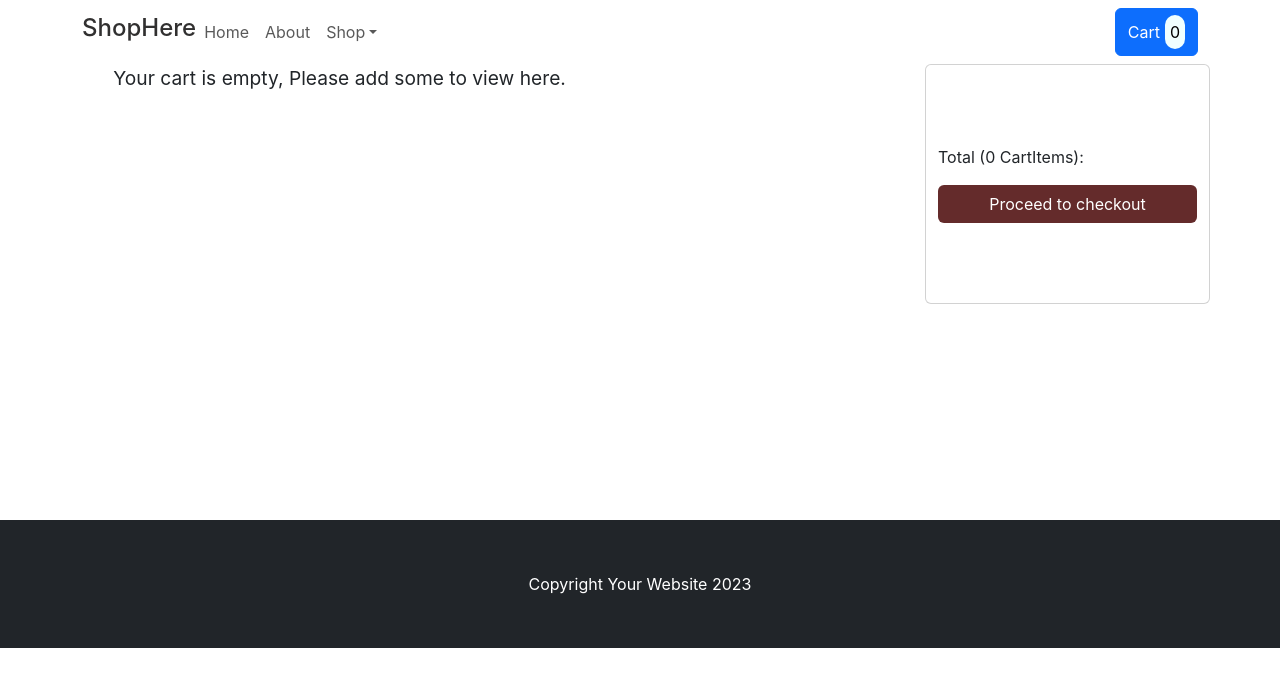
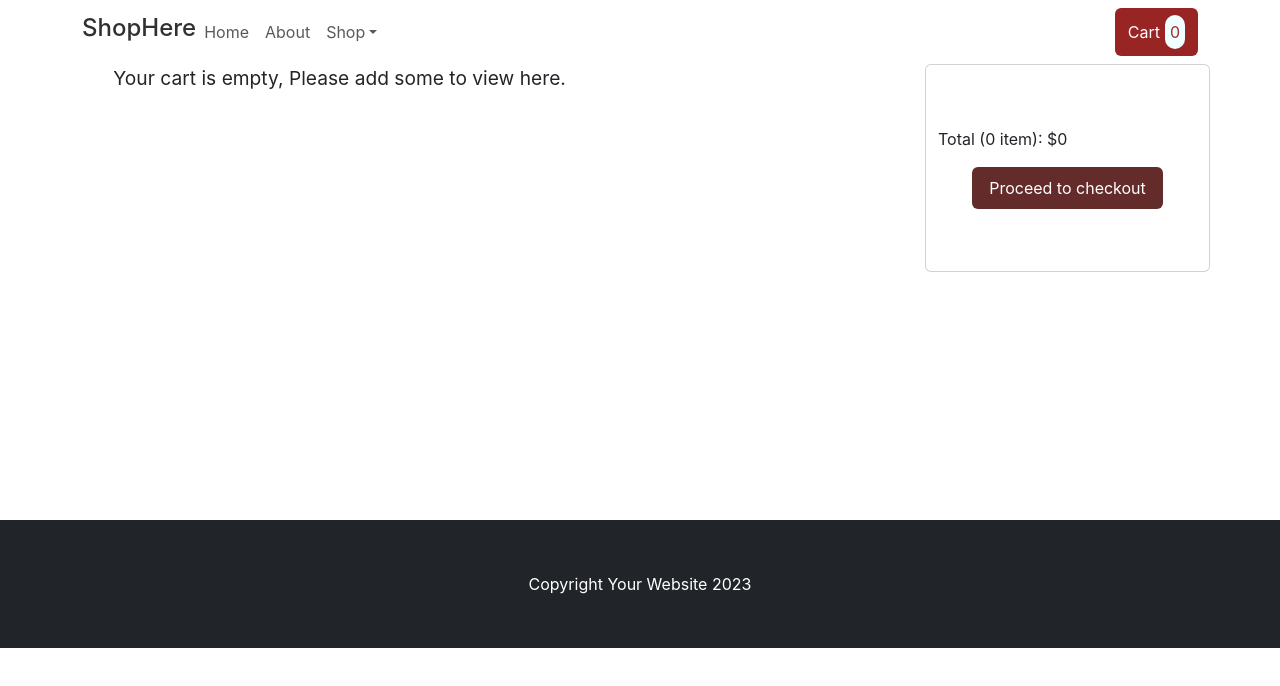
Before and after one commit to ravi-devo/guvi-day28-redux-task, a React (Create React App) app: page /cartItems in a window 1280 px wide. Shown: the top 686 px of the page. Built offline with nearby package versions, Linux system fonts and the light colour scheme.

Commit message:
Total count and responsiveness

```diff
--- a/src/App.js
+++ b/src/App.js
@@ -107,15 +107,17 @@ function App() {
     setCartItems((cartItems) => [...cartItems, newItem]);
   };
 
-  // const updateSubtotal = (product, count) => {
-  //   setCartItems((cartItems) =>
-  //     cartItems.map((e) =>
-  //       if(product.id === e.id){
-  //         return e.subtotal = count * e.price;
-  //       }
-  //     )
-  //   )
-  // }
+  const updateSubtotal = (product, count) => {
+    setCartItems((cartItems) =>
+      cartItems.map((e) => {
+        if (product.id === e.id) {
+          e.subtotal = count * e.price;
+        }
+        return e;
+      }
+      )
+    )
+  }
 
   const removeFromCart = (itemToBeRemoved) => {
     setCartItems((cartItems) =>
@@ -127,7 +129,7 @@ function App() {
 
   return (
     <BrowserRouter>
-      <AppContext.Provider value={{ products, cartItems, addToCart, removeFromCart, cartCount }}>
+      <AppContext.Provider value={{ products, cartItems, addToCart, removeFromCart, cartCount, updateSubtotal }}>
         <div className="App">
           <Navbar />
           <Routes>
--- a/src/Components/Cart/cart.css
+++ b/src/Components/Cart/cart.css
@@ -6,11 +6,10 @@
 }
 
 .totalCount{
-    height: 15rem;
+    height: 13rem;
     display: flex;
     flex-direction: column;
     justify-content: center;
-    flex-wrap: wrap;
     /* position: fixed;
     top: 4rem;
     right: 2rem; */
@@ -18,6 +17,7 @@
 
 .cart-space{
     display: flex;
+    flex-wrap: wrap;
     justify-content: space-between;
 }
 
@@ -25,4 +25,7 @@
     margin-top: 1em;
     background-color: rgb(100, 43, 43);
     color: white;
+    width: fit-content;
+    padding: 0.5em 1em;
+    align-self: center;
 }
--- a/src/Components/Cart/cart.jsx
+++ b/src/Components/Cart/cart.jsx
@@ -1,4 +1,4 @@
-import { useContext, useEffect } from 'react';
+import { useContext, useEffect, useState } from 'react';
 import './cart.css';
 import { AppContext } from '../../App';
 import CartCard from '../CartCard/cartCard';
@@ -7,9 +7,17 @@ const Cart = () => {
 
     const { cartItems } = useContext(AppContext);
 
+    const [total, setTotal] = useState(0);
+
     useEffect(() => {
-        console.log("CartItems", cartItems);
-    })
+        setTotal((total) => {
+            total = 0;
+            cartItems.forEach((e) => {
+                total += e.subtotal;
+            })
+            return total;
+        });
+    }, [cartItems])
 
     return (
         <div className="container">
@@ -20,8 +28,8 @@ const Cart = () => {
                     }
                     ) : <div className='empty-cart'>Your cart is empty, Please add some to view here.</div>}
                 </div>
-                <div className="col-lg-3 totalCount card">
-                    <div>Total ({cartItems.length} CartItems): </div>
+                <div className="col-lg-3 totalCount card mb-5">
+                    <div>Total ({cartItems.length} item): ${total}</div>
                     <div className="btn buyButton">Proceed to checkout</div>
                 </div>
             </div>
--- a/src/Components/CartCard/cartCard.css
+++ b/src/Components/CartCard/cartCard.css
@@ -4,6 +4,8 @@
 
 .cartRow{
     min-height: 100%;
+    display: flex;
+    flex-wrap: wrap;
 }
 
 .imageCard{
--- a/src/Components/CartCard/cartCard.jsx
+++ b/src/Components/CartCard/cartCard.jsx
@@ -4,10 +4,10 @@ import { AppContext } from '../../App';
 
 const CartCard = (props) => {
 
-    const { removeFromCart } = useContext(AppContext);
+    const { removeFromCart, updateSubtotal } = useContext(AppContext);
     const { product } = props;
     const [count, setCount] = useState(1);
-    const [subTotal, setSubTotal] = useState(product.price);
+    const [subtotal, setSubtotal] = useState(product.price);
 
     function increaseQuantity() {
         setCount((count) => count += 1);
@@ -17,25 +17,42 @@ const CartCard = (props) => {
         setCount((count) => count -= 1);
     }
 
+    // const updateSubtotalValue = () => {
+    //     updateSubtotal(product, subtotal);
+    //     console.log("product in cartCard: ", product);
+    //     console.log("Subtotal in cartCard: ", subtotal);
+    // }
+
+    // function sendUpdateSubtotal(){
+    //     updateSubtotal(product, count)
+    // }
+
     const removingItemFromCart = (item) => {
         removeFromCart(item);
     };
 
     useEffect(() => {
-        setSubTotal((subTotal) => subTotal = product.price * count);
-    }, [count, product.price]);
+        setSubtotal((subtotal) => product.price * count);
+        updateSubtotal(product, count);
+    }, [count]);
+
+
+    // useEffect(() => {
+    //     updateSubtotalValue();
+
+    // }, [subtotal])
 
     return (
         <div className="card cartCard mb-3">
             <div className="row cartRow">
-                <div className="col-4">
+                <div className="col-lg-4">
                     <img className='imageCard img-fluid rounded-start' src={product.thumbnail} alt={product.title} />
                 </div>
-                <div className="col-8">
+                <div className="col-lg-8">
                     <div className="card-body cartBody">
                         <h5 className="card-title">{product.title}</h5>
                         <p className="card-text">{product.description}</p>
-                        <p>${product.price}</p>
+                        <p>Price: ${product.price}</p>
                         <div className='quantityCount'>
                             Quantity:
                             <button onClick={decreaseQuantity}>-</button>
@@ -44,7 +61,7 @@ const CartCard = (props) => {
                             <div className='cartRemove' onClick={() => removingItemFromCart(product)}>Remove</div>
                         </div>
                         <div className="subTotal">
-                            Subtotal: ${subTotal}
+                            Subtotal: ${subtotal}
                         </div>
                     </div>
                 </div>
--- a/src/Components/Navbar/navbar.css
+++ b/src/Components/Navbar/navbar.css
@@ -1,7 +1,7 @@
 .item-count{
     background-color: azure;
     display: inline-block;
-    color: black;
+    color: brown;
     border-radius: 15px;
     margin-left: 5px;
     padding: 5px;
@@ -13,6 +13,8 @@ p{
 
 .cart-item{
     width: fit-content;
+    background-color: rgb(152, 36, 36);
+    color: white;
 }
 
 .nav-flex{
--- a/src/Components/Navbar/navbar.jsx
+++ b/src/Components/Navbar/navbar.jsx
@@ -44,7 +44,7 @@ const NavBar = () => {
               </div>
             </li>
           </ul>
-          <div onClick={navigateToCart} className="nav-item btn btn-primary cart-item">
+          <div onClick={navigateToCart} className="nav-item btn cart-item">
             Cart
             <div className="item-count"><p>{cartCount}</p></div>
           </div>
```
